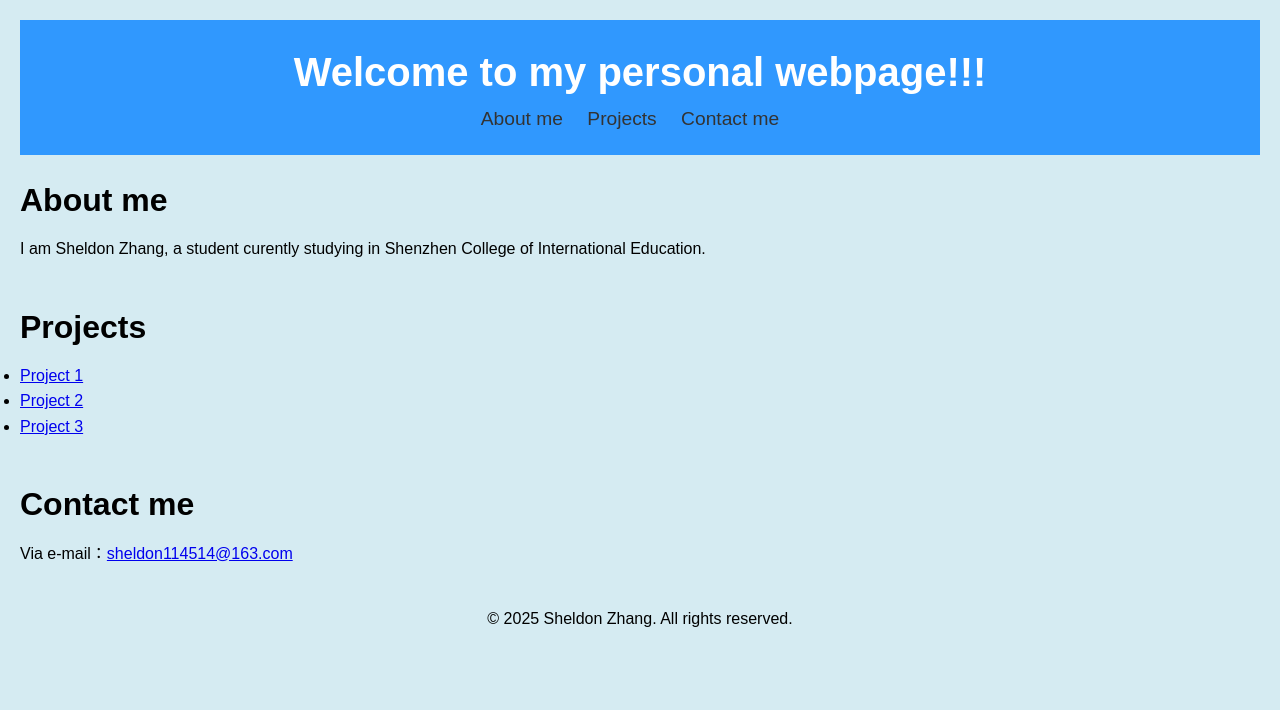
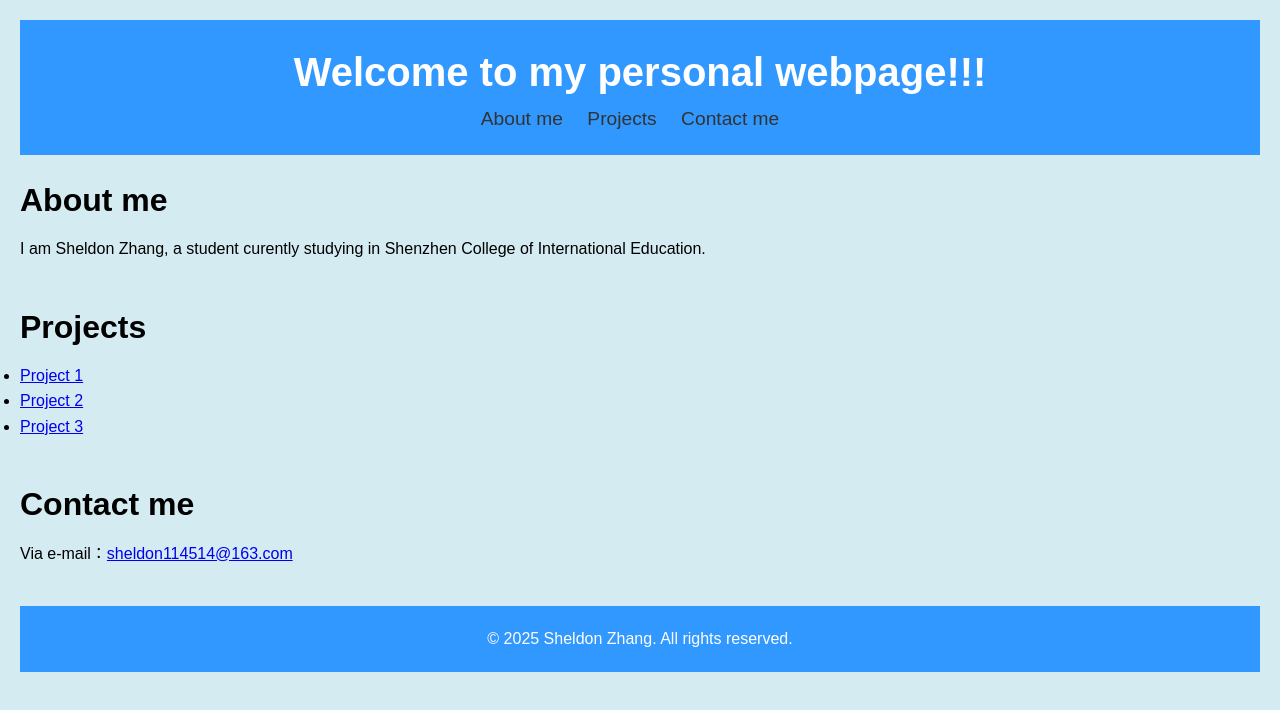
Before and after one commit to Sheldon114514/PersonalWebPageSheldonZhang, a plain HTML site: page index.html in a window 1280 px wide. Drawn offline with Linux system fonts and the light colour scheme.

Commit message:
Update styles.css

```diff
--- a/styles.css
+++ b/styles.css
@@ -53,4 +53,7 @@ footer {
     text-align: center;
     margin-top: 20px;
     font-size: 1rem;
+    background-color: rgba(30, 144, 255, 0.9);
+    color: white;
+    padding: 20px;
 }
```
